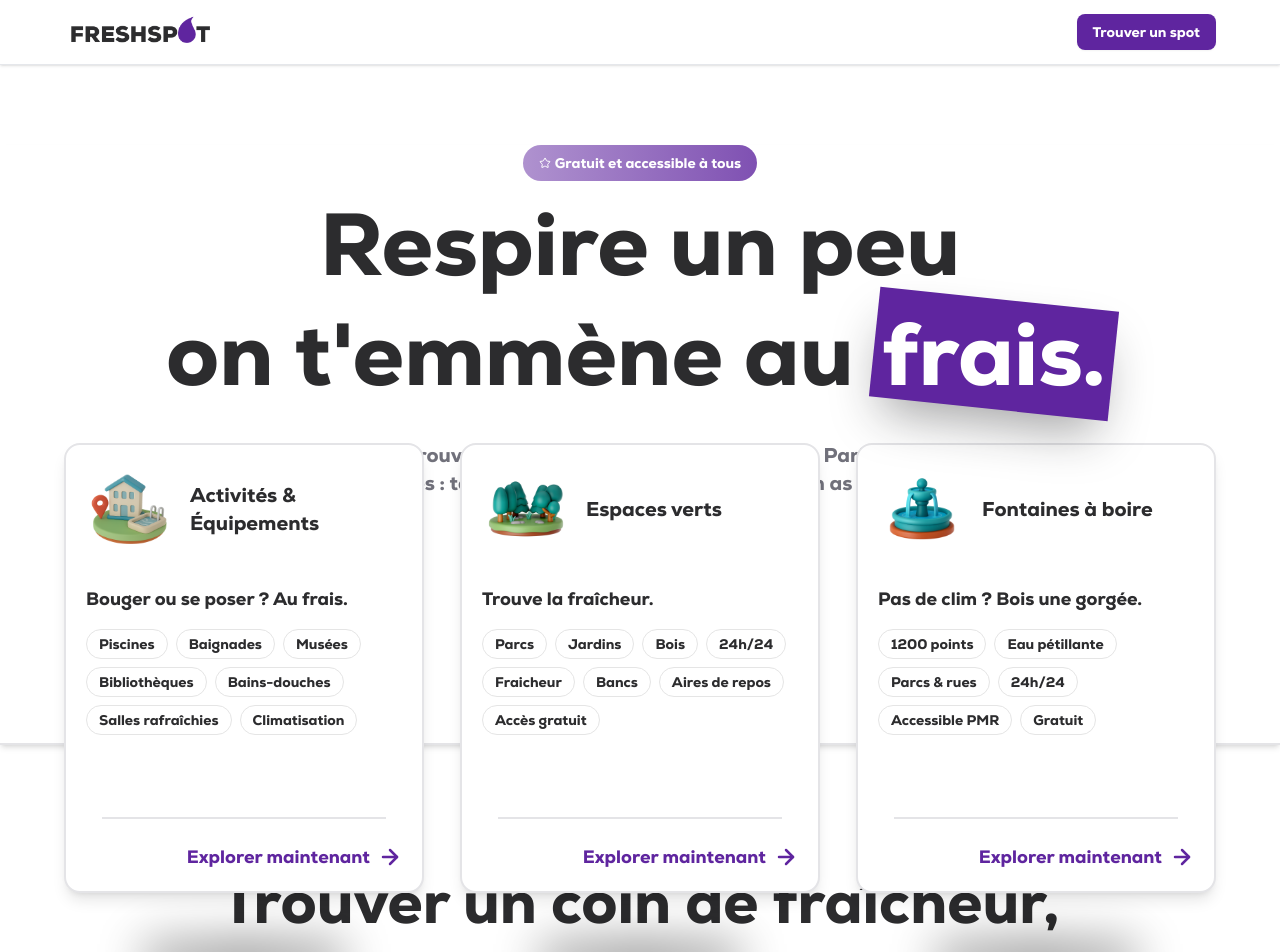
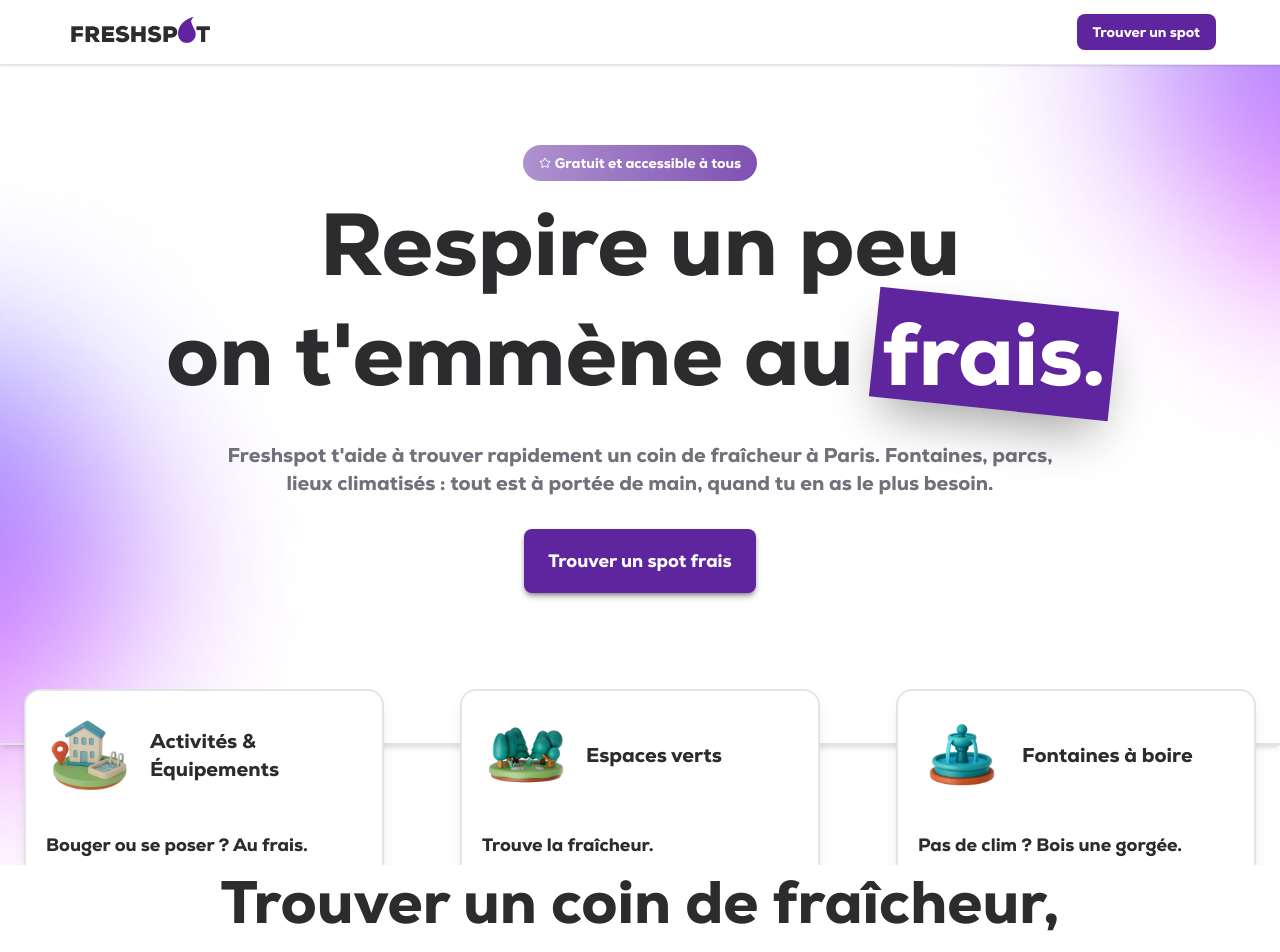
Before and after one commit to Victorqtl/FreshSpot, a Next.js app: page / in a window 1280 px wide. Shown: the top 952 px of the page. Built offline with nearby package versions, Linux system fonts and the light colour scheme.

Commit message:
style: add vector gradient on hero

```diff
--- a/package.json
+++ b/package.json
@@ -21,8 +21,7 @@
 		"react": "19.0.0-rc.1",
 		"react-dom": "19.0.0-rc.1",
 		"react-leaflet": "5.0.0-rc.2",
-		"tailwind-merge": "^3.3.1",
-		"zustand": "^5.0.6"
+		"tailwind-merge": "^3.3.1"
 	},
 	"devDependencies": {
 		"@eslint/eslintrc": "^3",
--- a/src/app/spot/[dataset]/[id]/page.tsx
+++ b/src/app/spot/[dataset]/[id]/page.tsx
@@ -1,7 +1,7 @@
 import { notFound } from 'next/navigation';
 import { fetchSpotByDatasetAndId } from '@/lib/fetch-spot-by-id';
 import { Badge } from '@/components/ui/badge';
-import { MapPin, Clock, Euro, Calendar, CheckCircle, XCircle } from 'lucide-react';
+import { MapPin, Clock, Euro, Calendar, CheckCircle } from 'lucide-react';
 import Link from 'next/link';
 import Image from 'next/image';
 import { Button } from '@/components/ui/button';
@@ -120,24 +120,20 @@
 
 					<div className='space-y-3'>
 						{/* Paid Status */}
-						{spot.is_paid !== undefined && (
 						<div className='flex items-center gap-3'>
 							<Euro className='size-5 text-gray-500' />
 							<div className='flex items-center gap-2'>
 								{spot.is_paid === 'Oui' ? (
 									<>
-											<XCircle className='size-4 text-red-500' />
 										<span className='text-red-700 font-medium'>Payant</span>
 									</>
 								) : (
 									<>
-											<CheckCircle className='size-4 text-green-500' />
 										<span className='text-green-700 font-medium'>Gratuit</span>
 									</>
 								)}
 							</div>
 						</div>
-						)}
 
 						{/* 24h Status */}
 						{spot.is_24h_open === 'Oui' && (
--- a/src/components/home/Hero.tsx
+++ b/src/components/home/Hero.tsx
@@ -3,12 +3,26 @@
 import { Star } from 'lucide-react';
 import Link from 'next/link';
 import HeroCard from '../home/HeroCard';
+import Vector from '@/assets/Vector.png';
+import Image from 'next/image';
 
 export default function Hero() {
 	return (
-		<div className='min-h-screen pt-8 lg:pt-20'>
+		<div className='relative overflow-hidden min-h-screen pt-8 lg:pt-20 bg-cover bg-center'>
+			<Image
+				src={Vector}
+				alt='Vector'
+				aria-hidden='true'
+				className='absolute top-70 -left-60 sm:top-70 sm:-left-120 lg:top-20'
+			/>
+			<Image
+				src={Vector}
+				alt='Vector'
+				aria-hidden='true'
+				className='absolute -top-60 -right-50 sm:-top-100 sm:-right-120'
+			/>
 			<div className='relative lg:h-[60vh] min-h-[600px] lg:border-b-2 lg:border-zinc-200 lg:shadow-md'>
-				<div className='md:max-w-5xl mx-auto px-4 sm:px-6 h-full'>
+				<div className='md:max-w-7xl mx-auto px-4 sm:px-6 h-full'>
 					<div className='flex flex-col items-center py-8 md:py-0'>
 						<Badge
 							variant='secondary'
@@ -24,7 +38,7 @@
 						</h1>
 						<p className='mt-6 md:mt-8 text-center text-sm sm:text-base md:text-lg lg:text-xl font-bold text-zinc-500 px-4 max-w-4xl'>
 							Freshspot t&apos;aide à trouver rapidement un coin de fraîcheur à Paris. Fontaines, parcs,
-							lieux climatisés : tout est à portée de hand, quand tu en as le plus besoin.
+							lieux climatisés : tout est à portée de main, quand tu en as le plus besoin.
 						</p>
 						<Button
 							variant='cta'
@@ -34,10 +48,7 @@
 							<Link href='/spots'>Trouver un spot frais</Link>
 						</Button>
 					</div>
-				</div>
-				{/* Cards - masquées sur mobile, visibles sur desktop */}
-				<div className='lg:translate-y-[-250px] xl:translate-y-[-300px] max-w-6xl mt-10 lg:mt-0 mx-auto px-4 xl:px-0'>
-					<div className='flex flex-col items-center gap-10 lg:gap-0 lg:flex-row lg:justify-between'>
+					<div className='mt-12 lg:mt-24 flex flex-col items-center gap-10 lg:gap-0 lg:flex-row lg:justify-between'>
 						<HeroCard type='activités' />
 						<HeroCard type='parc' />
 						<HeroCard type='fontaine' />
--- a/src/components/home/HeroCard.tsx
+++ b/src/components/home/HeroCard.tsx
@@ -33,7 +33,7 @@
 				}`}></div>
 
 			<div
-				className={`relative flex flex-col justify-between w-[360px] lg:w-[320px] xl:w-[360px] h-[450px] bg-white border-2 border-zinc-200 rounded-2xl p-5 shadow-lg transition-all duration-700 ease-out ${
+				className={`relative flex flex-col justify-between w-[360px] lg:w-[320px] xl:w-[360px] h-[400px] bg-white border-2 border-zinc-200 rounded-2xl p-5 shadow-lg transition-all duration-700 ease-out ${
 					isVisible ? 'lg:translate-y-0 lg:opacity-100' : 'lg:translate-y-16 lg:opacity-0'
 				}`}>
 				<div>
@@ -79,11 +79,11 @@
 									<Badge variant='outline'>Parcs</Badge>
 									<Badge variant='outline'>Jardins</Badge>
 									<Badge variant='outline'>Bois</Badge>
+									<Badge variant='outline'>Promenades</Badge>
+									<Badge variant='outline'>Aires de repos</Badge>
+									<Badge variant='outline'>Bancs</Badge>
+									<Badge variant='outline'>Accès gratuit</Badge>
 									<Badge variant='outline'>24h/24</Badge>
-									<Badge variant='outline'>Fraicheur</Badge>
-									<Badge variant='outline'>Bancs</Badge>
-									<Badge variant='outline'>Aires de repos</Badge>
-									<Badge variant='outline'>Accès gratuit</Badge>
 								</div>
 							</div>
 						) : (
```
Also changed, not shown: src/assets/Vector.png (added). Lines whose indentation alone changed are shown as unchanged.
